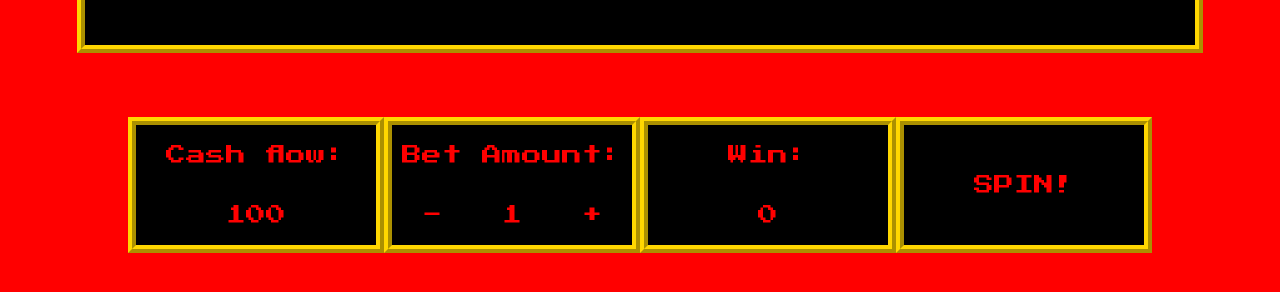
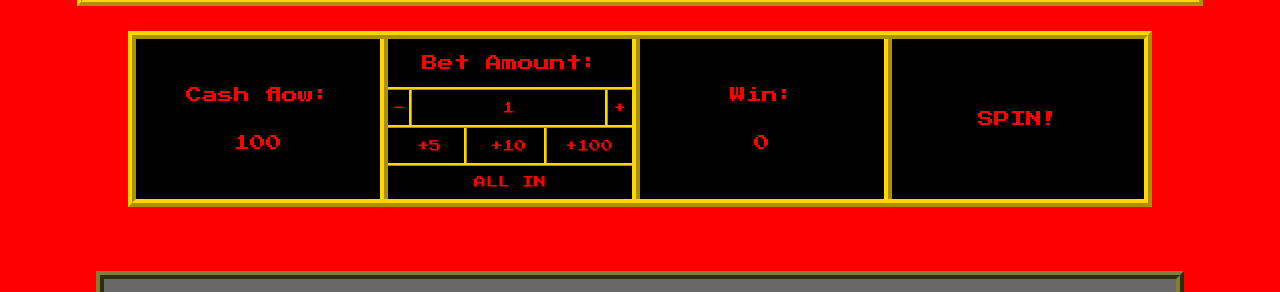
Before and after one commit to learnwithleon/100devs-slot-machine, a plain HTML site: page index.html in a window 1280 px wide. Shown: the part 347-639 px from the top of the page. Drawn offline with Linux system fonts and the light colour scheme.

Commit message:
fixed a few bugs, added more bet modification

```diff
--- a/css/style.css
+++ b/css/style.css
@@ -54,34 +54,45 @@ main {
 }
 
 #playaPlaya {
-    height: 20%;
-    max-height: 150px;
+    height: 30%;
+    max-height: 200px;
     width: 80%;
-    margin-top: 5%;
+    margin-top: 2%;
     display: flex;
+    border: 8px ridge gold;
 }
 
 #playaPlaya>section {
+    user-select: none;
     width: 25%;
     height: 100%;
-    border: 8px ridge gold;
+    border-right: 8px ridge gold;
     display: flex;
     flex-direction: column;
     justify-content: center;
     align-items: center;
     background-color: black;
     color: red;
-    font-size: 2rem;
+    font-size: 1.2rem;
+    text-align: center;
 }
+#playaPlaya section:nth-child(4){
+    border-right: none;
+}
+
+#playaPlaya>section>p{
+    font-size: 1.6rem;
+}
+
 
 #jackpot {
     height: 20%;
     max-height: 150px;
-    margin-top: 5%;
+    margin: 5% 0 ;
     width: 85%;
     border: 8px ridge rgb(128, 128, 50);
     color: rgb(138, 138, 100);
-    font-size: 8rem;
+    font-size: 6vh;
     display: flex;
     justify-content: center;
     align-items: center;
@@ -89,12 +100,66 @@ main {
 }
 
 #jackpot p {
+    display: flex;
+    justify-content: center;
+    align-items: center;
+    max-height: 100%;
     font-family: 'Bungee', cursive;
     margin: 0;
 }
 
-#betMod {
+#bet > p{
+    font-size: 1.6rem;
+}
+
+#betMod, #betBet {
+    text-align: center;
     width: 100%;
+    height: 30%;
     display: flex;
-    justify-content: space-around;
+    justify-content: space-evenly;
+    align-items: center;
+    flex-wrap: wrap;
+    border-top: 3px ridge gold;
 }
+
+#betMod p {
+
+    height: 100%;
+    margin: 0;
+    display: flex;
+    align-items: center;
+    justify-content: center;
+}
+
+#betAmount{
+    width: 80%;
+}
+
+#betSub, #betAdd {
+    width: 10%;
+}
+
+#betBet{
+    width: 100%;
+    height: 60%;
+}
+
+#betBet p {
+    width: 30%;
+    height: 50%;
+    margin: 0;
+    display: flex;
+    align-items: center;
+    justify-content: center;
+
+}
+
+#betBet p:nth-child(4){
+    border-top: 3px ridge gold;
+    width: 100%;
+}
+
+#betSub, #betAmount, #addFive, #addTen {
+    border-right: 3px ridge gold;
+}
--- a/index.html
+++ b/index.html
@@ -36,6 +36,12 @@
             <p id="betAmount">1</p>
             <p id="betAdd">+</p>
           </section>
+          <section id="betBet">
+            <p id="addFive">+5</p>
+            <p id="addTen">+10</p>
+            <p id="addHund">+100</p>
+            <p id="allIn">ALL IN</p>
+          </section>
         </section>
         <section id="win">
           <p>Win:</p>
--- a/js/main.js
+++ b/js/main.js
@@ -10,21 +10,17 @@ const winAmount = document.getElementById("winAmount");
 //bet Mods
 const betAdd = document.getElementById("betAdd");
 const betSub = document.getElementById("betSub");
-const betMod = document.getElementById("betMod");
+const bet = document.getElementById("bet");
+const addFive = document.getElementById("addFive");
+const addTen = document.getElementById("addTen");
+const addHund = document.getElementById("addHund");
+const allIn = document.getElementById("allIn");
 //jackpot stuff
 const jackpot = document.getElementById("jackpot");
 const slotScreen = document.getElementById("slotScreen");
 const playaPlaya = document.getElementById("playaPlaya");
 
-function modifyBetAmount(e) {
-  if (e.target === betAdd) {
-    betAmount.innerText = Number(betAmount.innerText) + 1;
-  } else if (e.target === betSub) {
-    if (Number(betAmount.innerText) > 0) {
-      betAmount.innerText = Number(betAmount.innerText) - 1;
-    }
-  }
-}
+
 
 //array of three slot screen elements
 let slotIcons = Array.from(document.querySelectorAll(".slotIcon"));
@@ -37,7 +33,7 @@ console.log(randomIndeces);
 slotIcons.forEach((e, i) => (e.innerText = icons[randomIndeces[i]]));
 
 //event listeners
-betMod.addEventListener("click", modifyBetAmount);
+bet.addEventListener("click", modifyBetAmount);
 spin.addEventListener("click", animateMate);
 
 //three money bags === super jackpot
@@ -49,7 +45,7 @@ spin.addEventListener("click", animateMate);
 //two of a kind === 3*bet amount
 
 function animateMate() {
-  if (Number(currentCash.innerText) - Number(betAmount.innerText) > 0) {
+  if (Number(currentCash.innerText) - Number(betAmount.innerText) >= 0) {
     winAmount.innerText = "0";
     spin.removeEventListener("click", animateMate);
     currentCash.innerText =
@@ -109,6 +105,28 @@ function animateMate() {
   } else {
     alert("you are broke, loser!");
   }
+}
+
+
+
+//change the bet amount
+function modifyBetAmount(e) {
+  if (e.target === betAdd) {
+    betAmount.innerText = Number(betAmount.innerText) + 1;
+  }else if (e.target === betSub) {
+    if (Number(betAmount.innerText) > 0) {
+      betAmount.innerText = Number(betAmount.innerText) - 1;
+      }
+    } else if (e.target === addFive) {
+      betAmount.innerText = Number(betAmount.innerText) + 5;
+    } else if (e.target === addTen) {
+      betAmount.innerText = Number(betAmount.innerText) + 10;
+    } else if (e.target === addHund) {
+      betAmount.innerText = Number(betAmount.innerText) + 100;
+    } else if (e.target === addTen) {
+      betAmount.innerText =
+        Number(betAmount.innerText) + Number(currentCash.innerText);
+    }
 }
 
 //aniStuff
```
